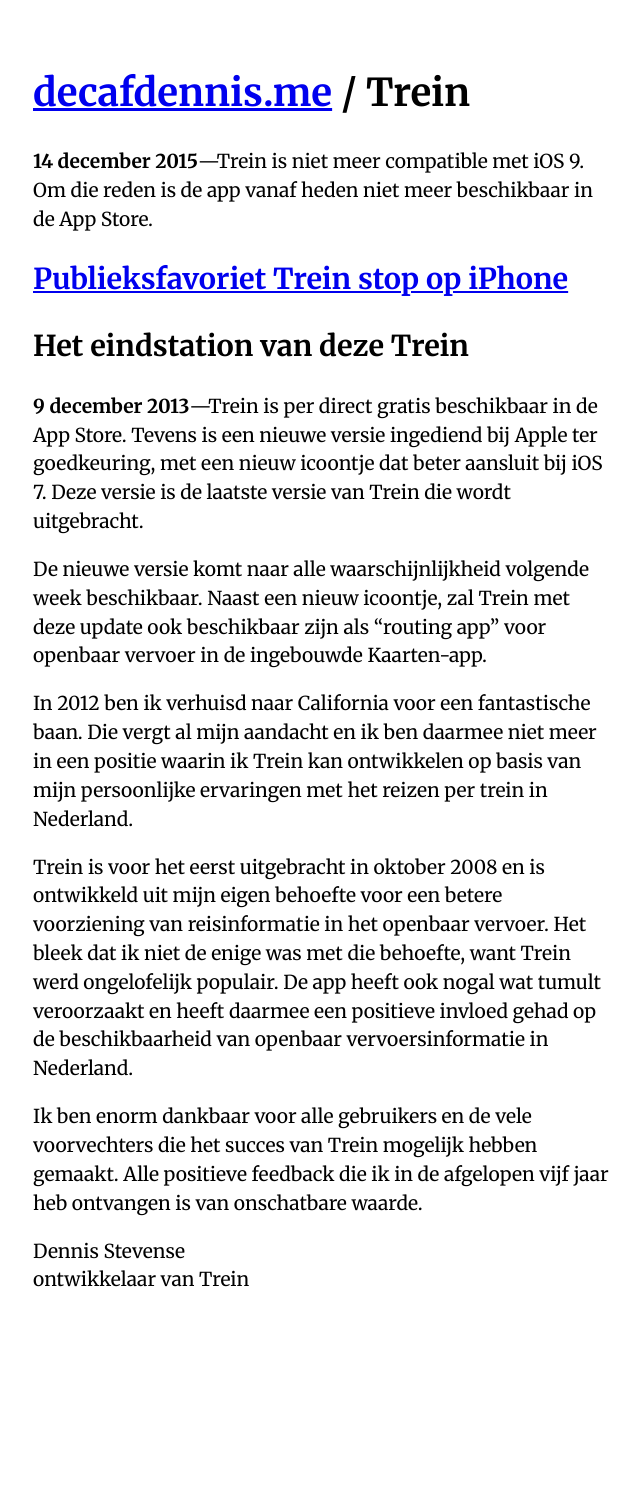
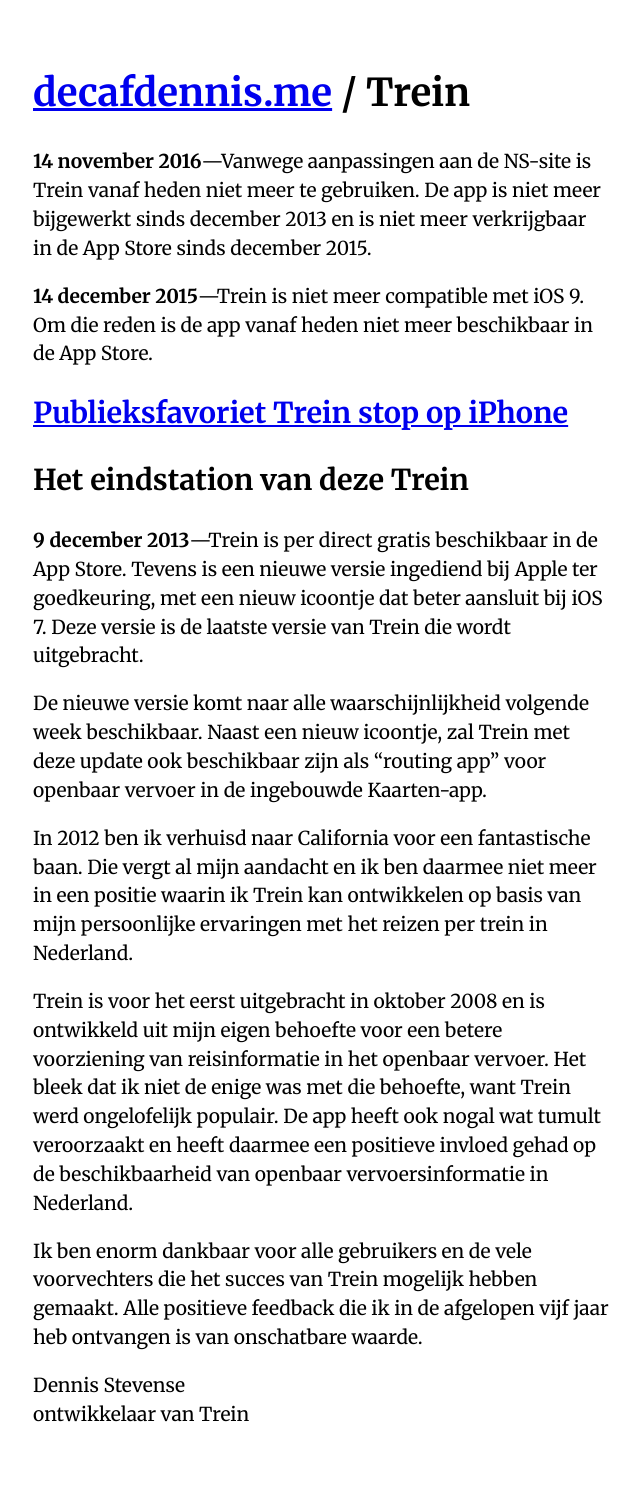
Before and after one commit to decafdennis/decafdennis.github.io, a Jekyll site: the page built from trein.html, in a window 1280 px wide. Shown: the whole page, without its empty margins (319-959 px from the left). Built offline with Jekyll 4.4.1, drawn with Linux system fonts in a browser that asks for light colours; before the commit the page ends 1352 px from its top, so only the background shows below that.

Commit message:
Update trein.html

```diff
--- a/trein.html
+++ b/trein.html
@@ -10,6 +10,7 @@ redirect_from:
   - en/tag/trein/
   - nl/tag/trein/
 ---
+<p><b>14 november 2016</b>—Vanwege aanpassingen aan de NS-site is Trein vanaf heden niet meer te gebruiken. De app is niet meer bijgewerkt sinds december 2013 en is niet meer verkrijgbaar in de App Store sinds december 2015.</p>
 <p><b>14 december 2015</b>—Trein is niet meer compatible met iOS&nbsp;9. Om die reden is de app vanaf heden niet meer beschikbaar in de App Store.</p>
 <article>
   <h2><a href="http://www.iculture.nl/apps/publieksfavoriet-trein-stopt-op-iphone/">Publieksfavoriet Trein stop op iPhone</a></h2>
```
